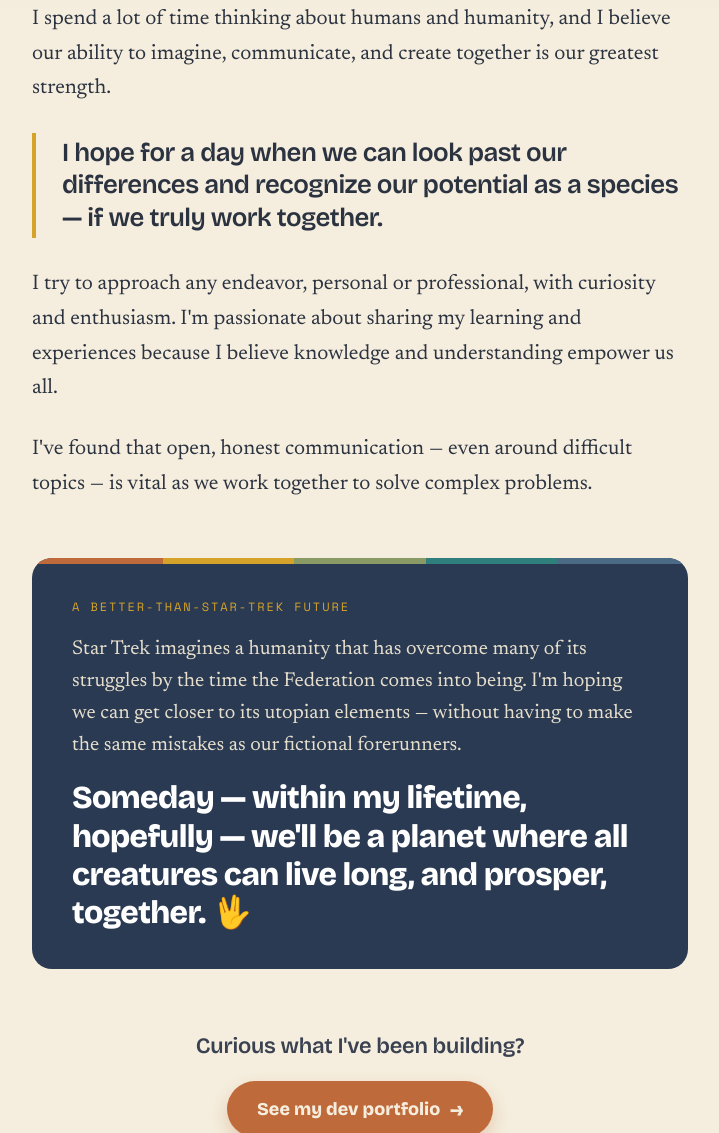
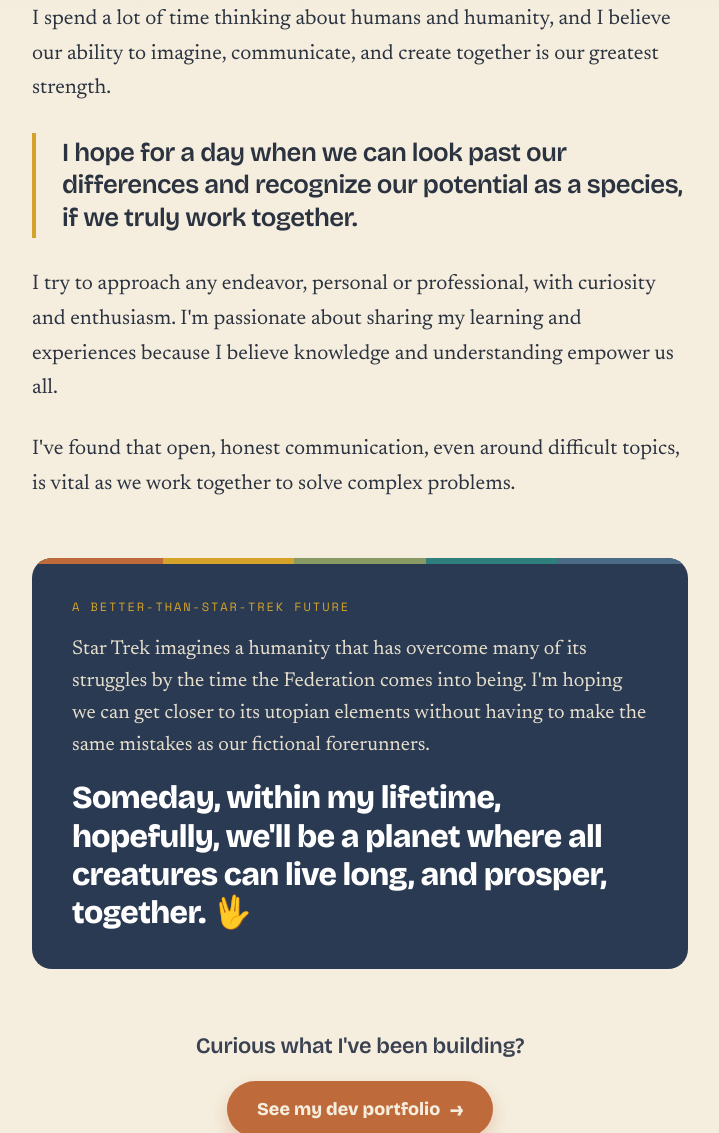
Before and after one commit to danlang422/danslang, an Eleventy site: page content/home.njk in a window 1280 px wide. Shown: the part 792-1925 px from the top of the page, without its empty margins (280-999 px from the left). Built offline with nearby package versions, Linux system fonts and the light colour scheme; Eleventy itself is replaced by a stand-in of ours; files that its build step writes are made by us from their sources.

Commit message:
update home page copy

```diff
--- a/content/home.njk
+++ b/content/home.njk
@@ -35,11 +35,11 @@ description: "Daniel Lang — reader, writer, educator, scholar, and newbie web
 
   <p class="body-text">I spend a lot of time thinking about humans and humanity, and I believe our ability to imagine, communicate, and create together is our greatest strength.</p>
 
-  <blockquote class="pull-quote">I hope for a day when we can look past our differences and recognize our potential as a species — if we truly work together.</blockquote>
+  <blockquote class="pull-quote">I hope for a day when we can look past our differences and recognize our potential as a species, if we truly work together.</blockquote>
 
   <p class="body-text">I try to approach any endeavor, personal or professional, with curiosity and enthusiasm. I'm passionate about sharing my learning and experiences because I believe knowledge and understanding empower us all.</p>
 
-  <p class="body-text">I've found that open, honest communication — even around difficult topics — is vital as we work together to solve complex problems.</p>
+  <p class="body-text">I've found that open, honest communication, even around difficult topics, is vital as we work together to solve complex problems.</p>
 </section>
 
 <!-- TREK CALLOUT -->
@@ -49,8 +49,8 @@ description: "Daniel Lang — reader, writer, educator, scholar, and newbie web
       <div style="background:#bf6a3a"></div><div style="background:#d6a32a"></div><div style="background:#8a9a64"></div><div style="background:#2f807c"></div><div style="background:#4a6a86"></div>
     </div>
     <div class="eyebrow eyebrow--trek">a better-than-Star-Trek future</div>
-    <p class="trek-body">Star Trek imagines a humanity that has overcome many of its struggles by the time the Federation comes into being. I'm hoping we can get closer to its utopian elements — without having to make the same mistakes as our fictional forerunners.</p>
-    <p class="trek-highlight">Someday — within my lifetime, hopefully — we'll be a planet where all creatures can live long, and prosper, together. <span class="no-wrap">🖖</span></p>
+    <p class="trek-body">Star Trek imagines a humanity that has overcome many of its struggles by the time the Federation comes into being. I'm hoping we can get closer to its utopian elements without having to make the same mistakes as our fictional forerunners.</p>
+    <p class="trek-highlight">Someday, within my lifetime, hopefully, we'll be a planet where all creatures can live long, and prosper, together. <span class="no-wrap">🖖</span></p>
   </div>
 </section>
 
```
